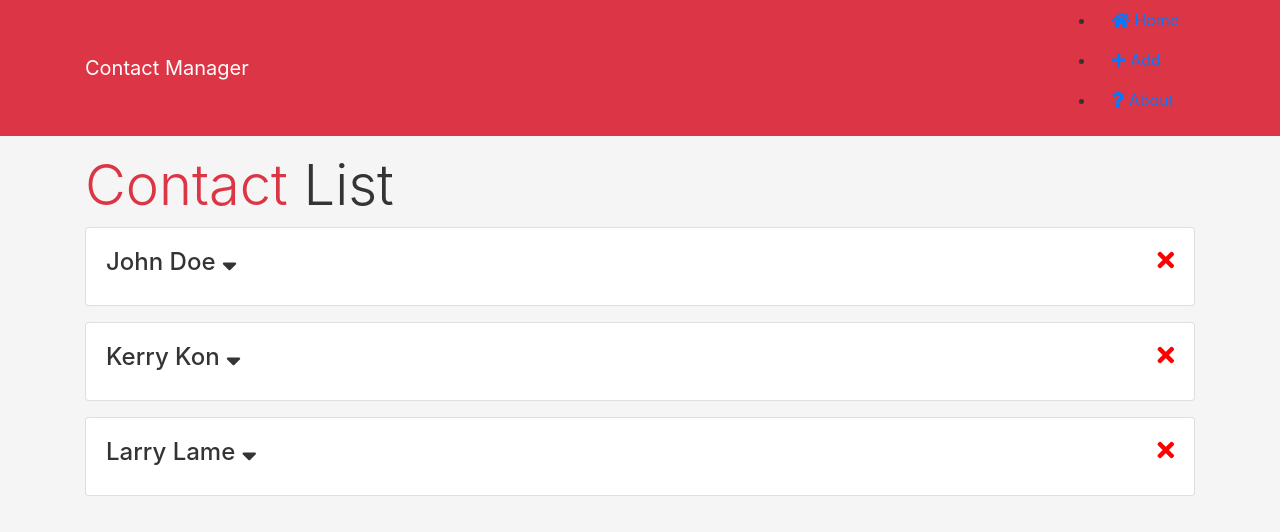
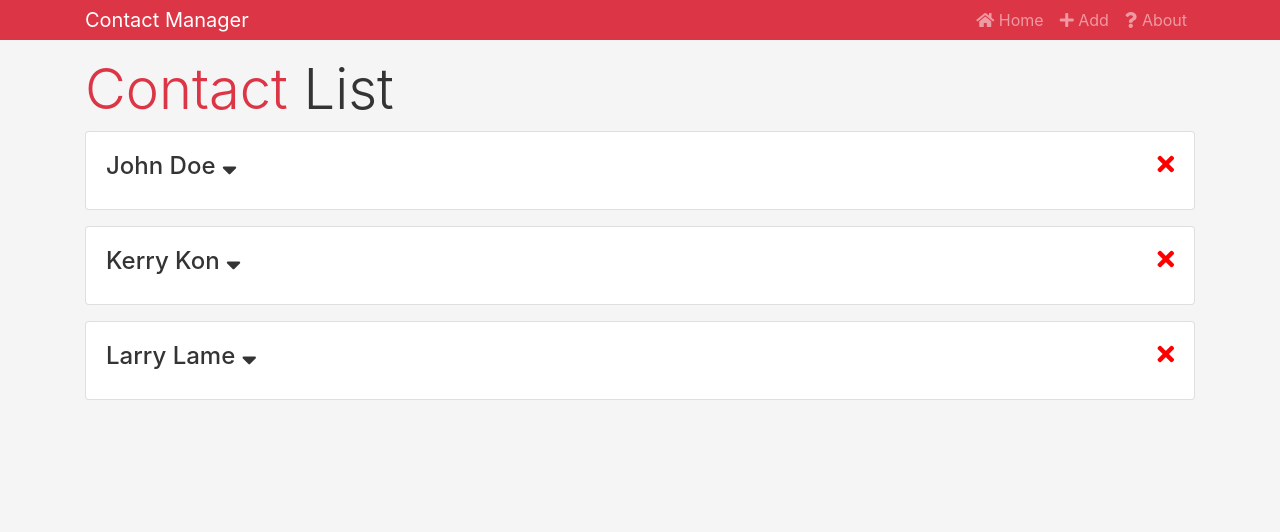
Before and after one commit to alexsjcho/contact-manager-react-app, a React (Create React App) app: page / in a window 1280 px wide. Shown: the top 532 px of the page. Built offline with nearby package versions, Linux system fonts and the light colour scheme.

Commit message:
fixed styling for Header.js

```diff
--- a/src/layout/Header.js
+++ b/src/layout/Header.js
@@ -1,7 +1,6 @@
 import React from "react";
 import PropTypes from "prop-types";
 import { Link } from "react-router-dom";
-import "bootstrap/dist/css/bootstrap.min.css";
 
 const Header = props => {
   const { branding } = props;
@@ -12,7 +11,7 @@ const Header = props => {
           {branding}
         </a>
         <div>
-          <ul className="nvabar-nav mr-auto">
+          <ul className="navbar-nav mr-auto">
             <li className="nav-item">
               <Link to="/" className="nav-link">
                 <i className="fas fa-home" /> Home
@@ -36,7 +35,7 @@ const Header = props => {
 };
 
 Header.defaultProps = {
-  branding: "Contact Manager"
+  branding: "My App"
 };
 
 Header.propTypes = {
```
